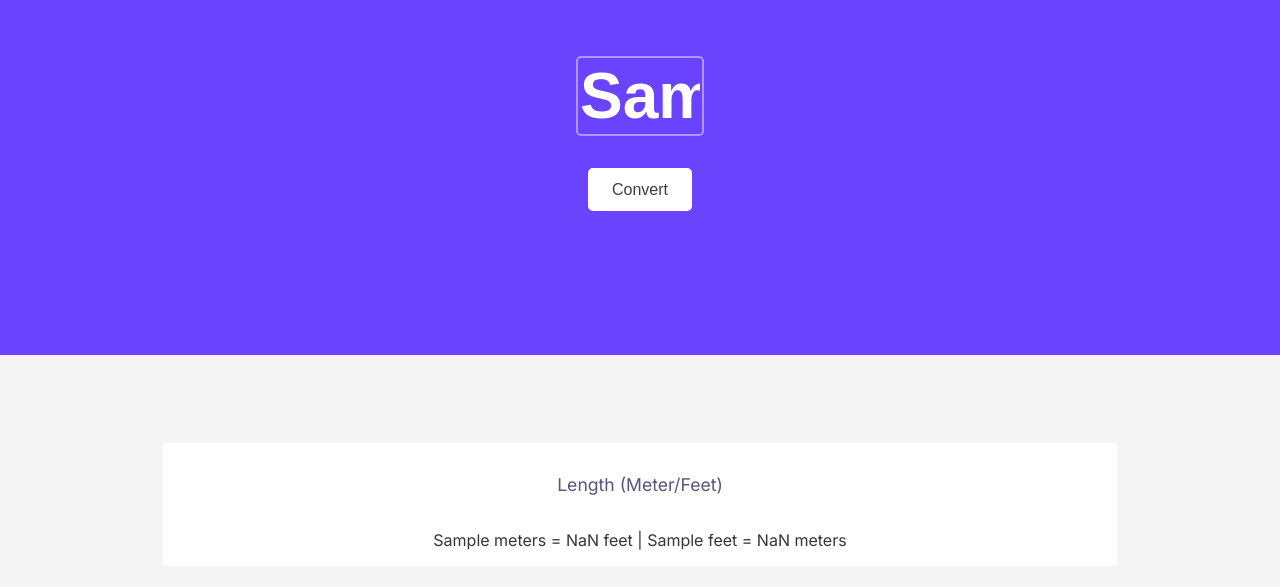
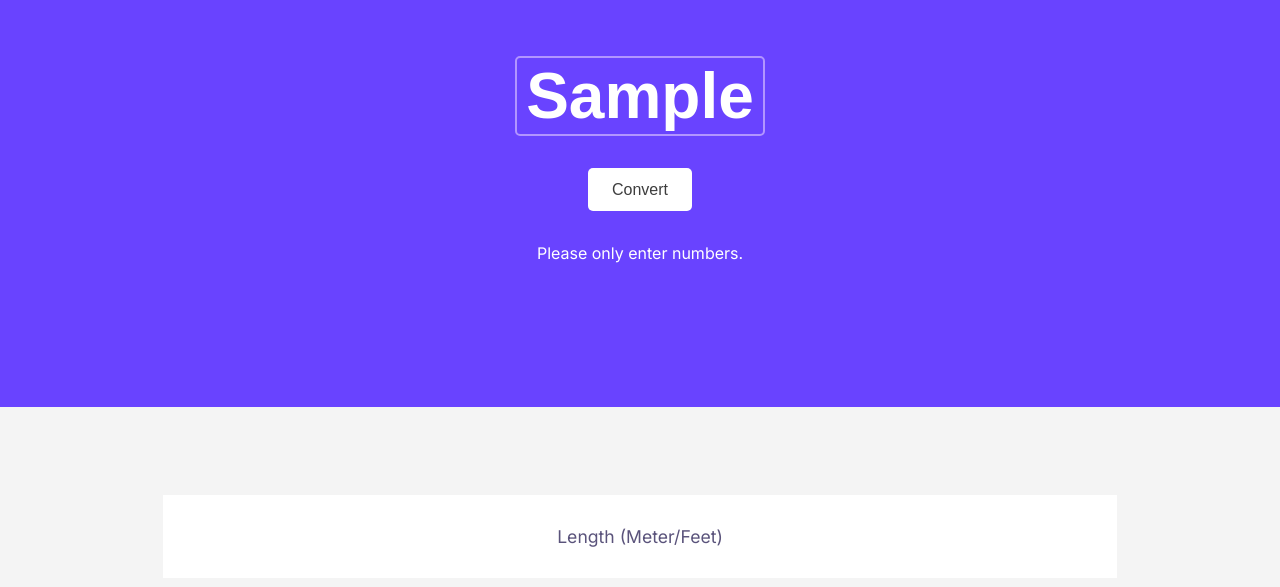
Before and after one commit to imolaszabo/unit-converter, a website built with Vite: page index.html in a window 1280 px wide. Both pictures are taken after typing "Sample" into the empty fields and a click on the button "Convert". Shown: the part 208-795 px from the top of the page. Built offline with nearby package versions, Linux system fonts and the light colour scheme; a web font is replaced by a local one.

Commit message:
very much user friendly unit converter
I have added conditional growing for the input field, in case the user is entering a large number. Pressing 'enter' triggers the conversion too, same as the button.
I am handling if comma or letters are entered.

```diff
--- a/index.css
+++ b/index.css
@@ -24,6 +24,10 @@ header > div > h1 {
     flex-shrink: 2;
 }
 
+header > div > p {
+    color: white;
+}
+
 header > div > input,
 header > div > button {
     background: #6943FF;
@@ -34,8 +38,10 @@ header > div > button {
 
 header > div > input {
     font-size: 4rem;
-    max-width: 8rem;
+    width: 10ch;
     text-align: center;
+    margin-left: auto;
+    margin-right: auto;
     font-weight: 600;
     color: white;
     border: 2px solid #B295FF;
--- a/index.html
+++ b/index.html
@@ -11,6 +11,7 @@
                 <h1>Metric/Imperial Unit Conversion</h1>
                 <input id="input-el">
                 <button id="convert-btn">Convert</button>
+                <p id="alert-text"></p>
             </div>
         </header>
         <main>
--- a/index.js
+++ b/index.js
@@ -8,9 +8,28 @@ const convertBtn = document.getElementById("convert-btn")
 const lengthEl = document.getElementById("length")
 const volumeEl = document.getElementById("volume")
 const massEl = document.getElementById("mass")
+const alertText = document.getElementById("alert-text")
+
+
+inputEl.addEventListener("input", () => {
+  inputEl.style.width = (inputEl.value.length + 1) + "ch";
+});
 
 function convert() {
     let input = inputEl.value
+    let inputArr = input.split("")
+    let characters = new Set(inputArr)
+    let alphabet = new Set("abcdefghijklmnopqrstuvwxyz".split(''))
+    if (characters.has(",")) {
+        alertText.innerText = 'Fractional numbers should be entered with a ".", like: 0.5'
+        return
+    }
+    for (let char of characters) {
+    if (alphabet.has(char.toLowerCase())) {
+        alertText.innerText = 'Please only enter numbers.'
+        return
+    }
+    }
     lengthEl.innerText = `
                             ${input} meters = ${(input * 3.281).toFixed(2)} feet | ${input} feet = ${(input / 3.281).toFixed(2)} meters
                         `
@@ -23,3 +42,9 @@ function convert() {
 }
 
 convertBtn.addEventListener('click', convert)
+
+inputEl.addEventListener("keypress", function(event) {
+  if (event.key === "Enter") {
+    convertBtn.click();
+  }
+});
```
